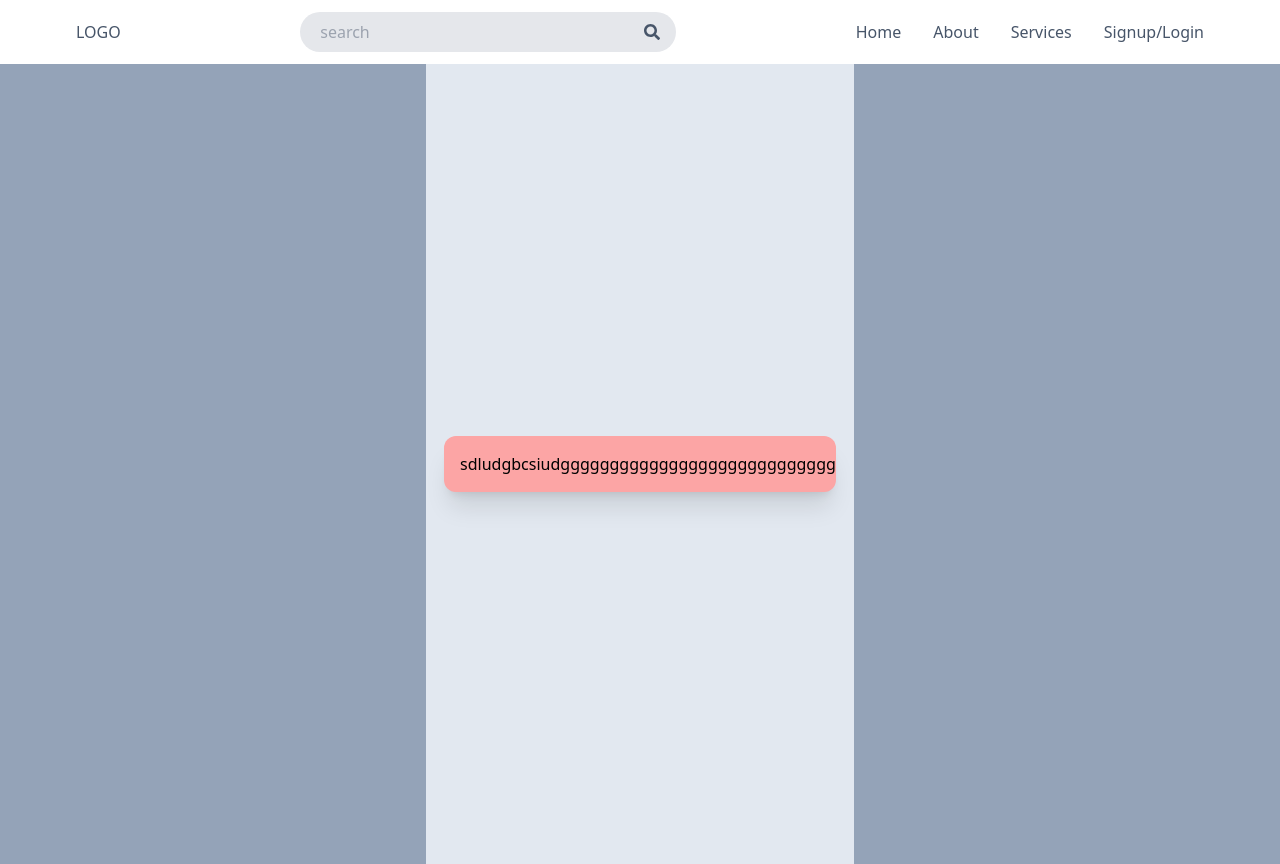
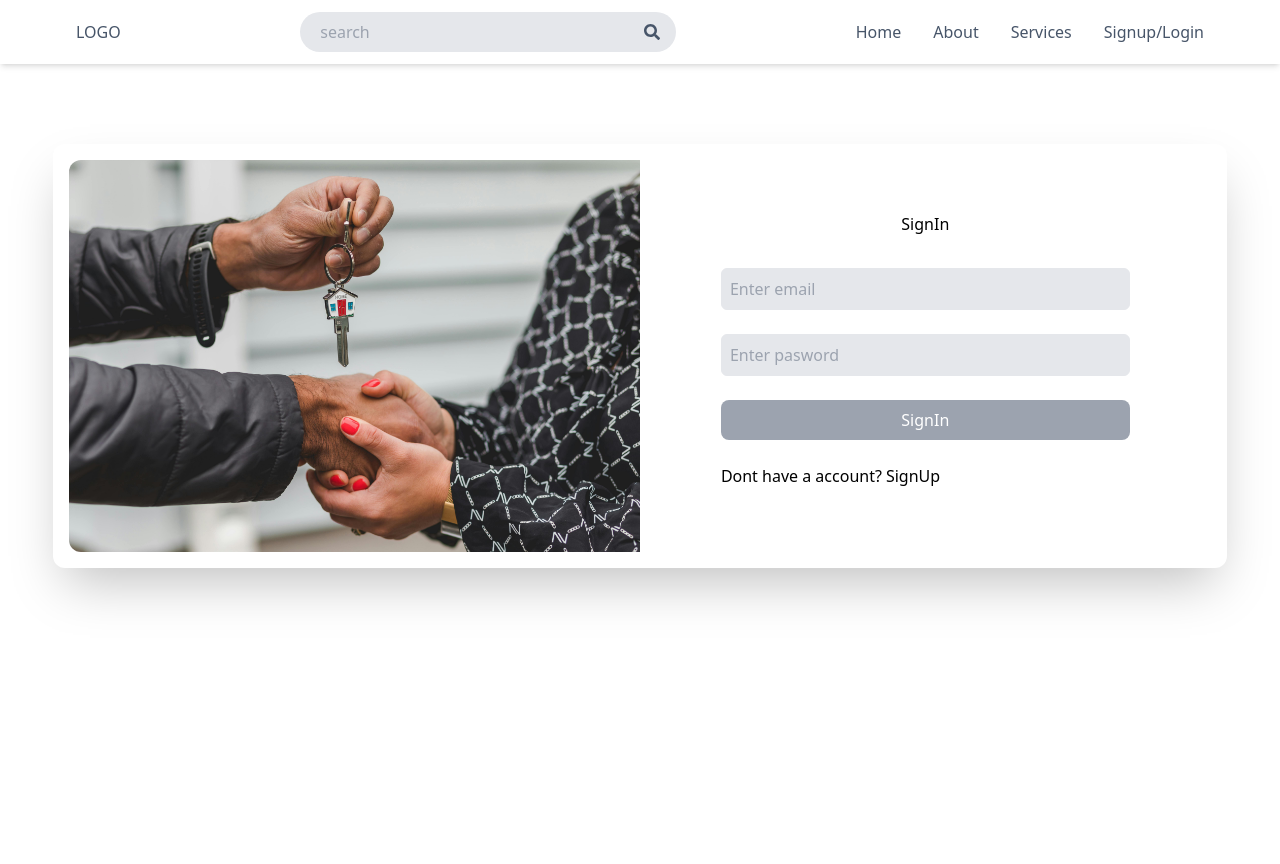
Before and after one commit to sphk007/real-estate, a React (Vite) app: page /SignIn in a window 1280 px wide. Built offline with nearby package versions, Linux system fonts and the light colour scheme.

Commit message:
signIn UI created and SignIn functionality added

```diff
--- a/src/pages/SignIn.jsx
+++ b/src/pages/SignIn.jsx
@@ -1,17 +1,98 @@
 import React from "react";
-const SignIn=()=>{
-    return(
-        <>
-        <div className="flex min-h-screen  bg-slate-400">
-                <div className="flex items-center justify-center mx-auto bg-slate-200 ">
-                    <div className="flex w-11/12 p-4 flex-col md:flex-row overflow-hidden bg-red-300 shadow-xl rounded-xl">
-                    sdludgbcsiudgggggggggggggggggggggggggggggg
-                        <div></div>
-                        <div></div>
-                    </div>
-                </div>
+import { useNavigate } from "react-router-dom";
+import { Link } from "react-router-dom";
+import image from "../assets/img/signup.jpg";
+import { useState } from "react";
+import { set } from "mongoose";
+
+const signIn = () => {
+  const [error, setError] = useState(false);
+  const [loading, setLoading] = useState(false);
+  const navigate = useNavigate();
+
+  const [formData, setFormData] = useState({});
+  const handleChange = (e) => {
+    setFormData({ ...formData, [e.target.id]: e.target.value });
+
+    console.log(formData);
+  };
+  const handleSubmit = async (e) => {
+    e.preventDefault();
+    try {
+      const res = await fetch("http://localhost:4000/api/auth/signin", {
+        method: "POST",
+        headers: {
+          "Content-Type": "application/json",
+        },
+        body: JSON.stringify(formData),
+      });
+      const data = await res.json();
+      console.log(data);
+      if (data.success == false) {
+        setLoading(false);
+        setError(data.message);
+        return;
+      }
+      setLoading(false);
+      setError(null);
+      navigate("/");
+    } catch (error) {
+      setLoading(false);
+      setError(error.message);
+    }
+  };
+  return (
+    <>
+      <div className="min-h-screen py-20">
+        <div className="mx-auto ">
+          <div className="flex w-11/12 p-4 bg-white rounded-xl mx-auto shadow-2xl overflow-hidden">
+            <div className="flex md:md-h-auto md:flex-row flex-col rounded-xl overflow-hidden">
+              <div className="flex items-center justify-center md:w-1/2 ">
+                <img src={image} className="md:min-h-full"></img>
+              </div>
+              <div className=" flex items-center flex-col justify-center md:w-1/2 py-10 px-10">
+                <h1 className="text-sixe-xl p-3 pb-8">SignIn</h1>
+                <form
+                  onSubmit={handleSubmit}
+                  className="flex flex-col gap-6 w-10/12"
+                >
+                  <input
+                    type="email"
+                    placeholder="Enter email"
+                    className="border bg-gray-200 rounded-md py-2 px-2 focus:outline-none"
+                    id="email"
+                    onChange={handleChange}
+                  />
+                  <input
+                    type="password"
+                    placeholder="Enter pasword"
+                    className="border bg-gray-200 rounded-md py-2 px-2 focus:outline-none"
+                    id="password"
+                    onChange={handleChange}
+                  />
+                  <button
+                    type="submit"
+                    className=" bg-gray-400 px-2 py-2 rounded-lg text-white trasition ease-in-out hover:bg-gray-500 duration-300"
+                  >
+                    {loading ? "loading..." : "SignIn"}
+                  </button>
+                  <div className="flex gap-1">
+                    <p>Dont have a account?</p>
+                    <Link
+                      to="/Signup"
+                      className="cursor-pointer hover:underline"
+                    >
+                      SignUp
+                    </Link>
+                  </div>
+                  <div>{error && <p className="text-red-500">{error}</p>}</div>
+                </form>
+              </div>
+            </div>
+          </div>
         </div>
-        </>
-    )
-}
-export default SignIn;
+      </div>
+    </>
+  );
+};
+export default signIn;
--- a/src/pages/Signup.jsx
+++ b/src/pages/Signup.jsx
@@ -57,6 +57,13 @@ const Signup = () => {
                   className="flex flex-col gap-6 w-10/12"
                 >
                   <input
+                    type="text"
+                    placeholder="Enter username"
+                    className="border bg-gray-200 rounded-md py-2 px-2 focus:outline-none"
+                    id="username"
+                    onChange={handleChange}
+                  />
+                  <input
                     type="email"
                     placeholder="Enter email"
                     className="border bg-gray-200 rounded-md py-2 px-2 focus:outline-none"
```
